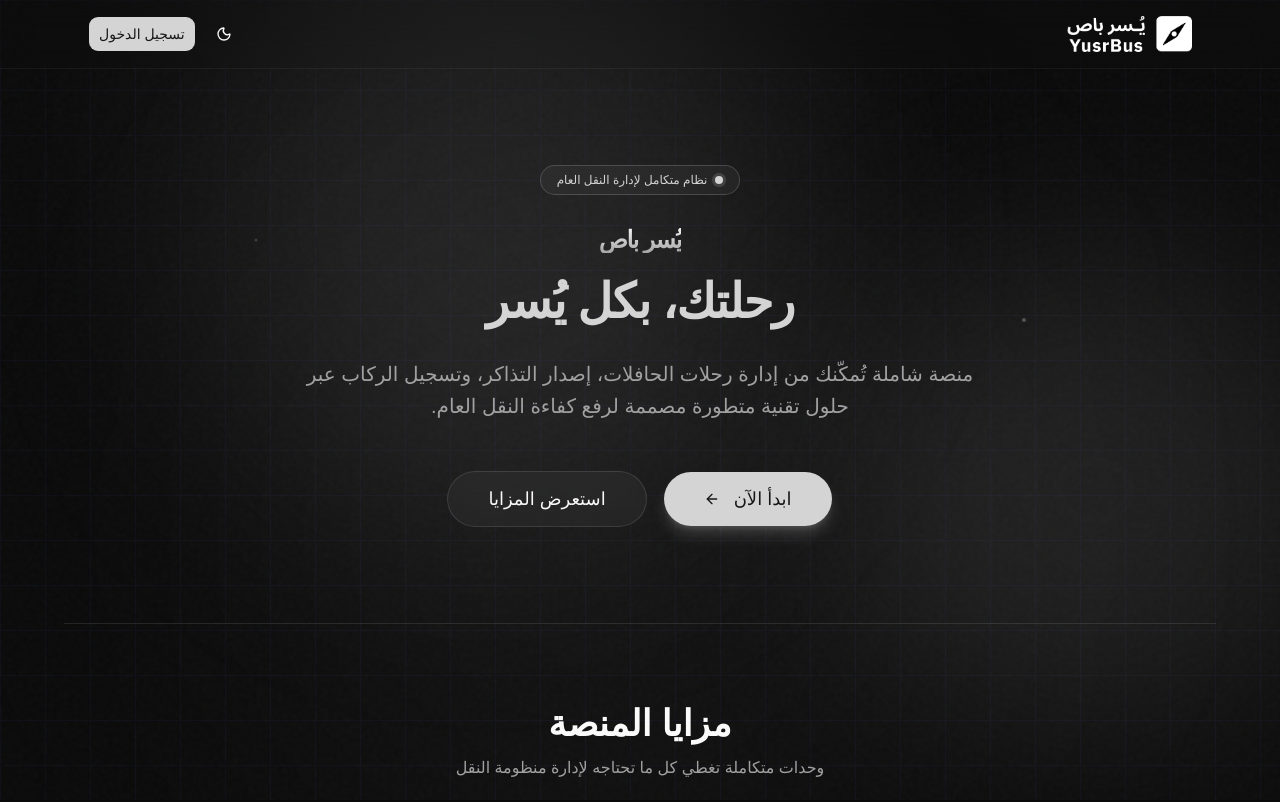
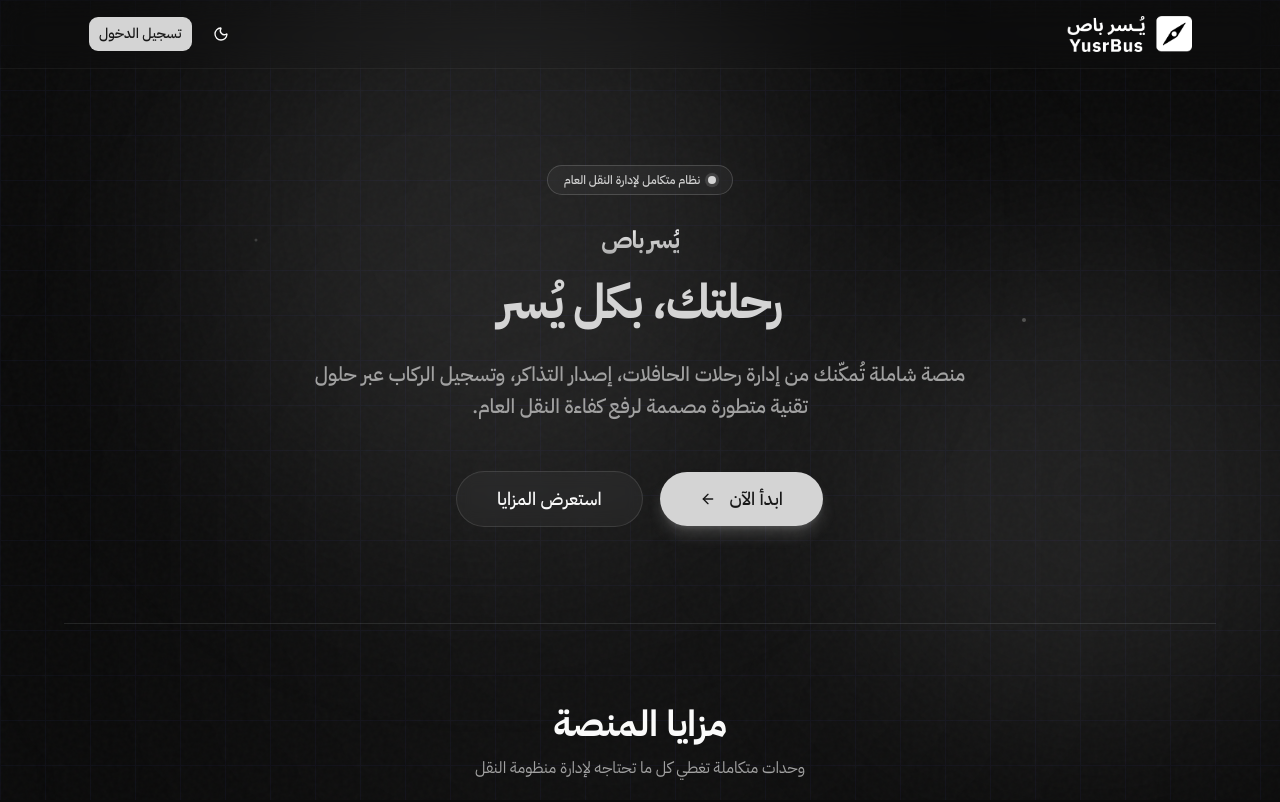
Before and after one commit to 3braa04/YusrBusFrontend, a React (Vite) app: page / in a window 1280 px wide. Shown: the top 802 px of the page. Built offline with nearby package versions, Linux system fonts and the light colour scheme.

Commit message:
use ibm font

```diff
--- a/index.html
+++ b/index.html
@@ -5,6 +5,10 @@
     <link rel="icon" type="image/svg+xml" href="/yusrLogo.png" />
     <meta name="viewport" content="width=device-width, initial-scale=1.0" />
     <title>Yusr Bus | يٌسر باص</title>
+
+    <link rel="preconnect" href="https://fonts.googleapis.com">
+    <link rel="preconnect" href="https://fonts.gstatic.com" crossorigin>
+    <link href="https://fonts.googleapis.com/css2?family=IBM+Plex+Sans+Arabic:wght@100;200;300;400;500;600;700&display=swap" rel="stylesheet">
   </head>
   <body>
     <div id="root"></div>
--- a/package.json
+++ b/package.json
@@ -17,6 +17,7 @@
     "@dnd-kit/utilities": "^3.2.2",
     "@fontsource-variable/inter": "^5.2.8",
     "@fontsource-variable/noto-sans-arabic": "^5.2.10",
+    "@fontsource/ibm-plex-sans-arabic": "^5.2.8",
     "@tailwindcss/vite": "^4.1.17",
     "@tanstack/react-table": "^8.21.3",
     "class-variance-authority": "^0.7.1",
--- a/src/index.css
+++ b/src/index.css
@@ -1,13 +1,14 @@
 @import "tailwindcss";
 @import "tw-animate-css";
 @import "shadcn/tailwind.css";
-@import "@fontsource-variable/inter";
-@import "@fontsource-variable/noto-sans-arabic";
+@import "@fontsource/ibm-plex-sans-arabic/100.css";
+@import "@fontsource/ibm-plex-sans-arabic/400.css";
+@import "@fontsource/ibm-plex-sans-arabic/700.css";
 
 @custom-variant dark (&:is(.dark *));
 
 :root {
-    --font-sans: "Noto Sans Arabic Variable", sans-serif;
+    --font-sans: "IBM Plex Sans Arabic", sans-serif;
     --background: oklch(1 0 0);
     --foreground: oklch(0.145 0 0);
     --card: oklch(1 0 0);
@@ -77,7 +78,7 @@
 }
 
 @theme inline {
-    --font-sans: 'Inter Variable', sans-serif;
+    --font-sans: "IBM Plex Sans Arabic", sans-serif;
     --color-sidebar-ring: var(--sidebar-ring);
     --color-sidebar-border: var(--sidebar-border);
     --color-sidebar-accent-foreground: var(--sidebar-accent-foreground);
```
Also changed, not shown: 1 other file (tests, documents, lock files or other folders).
